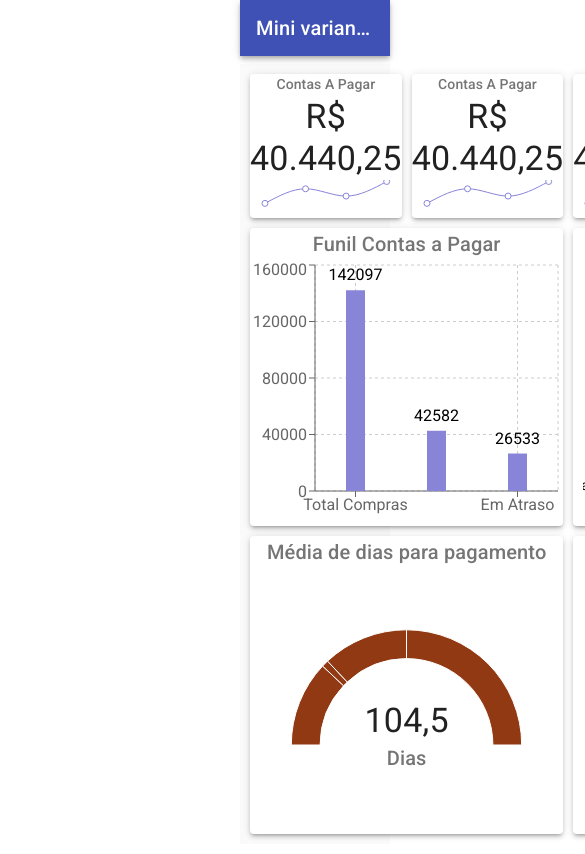
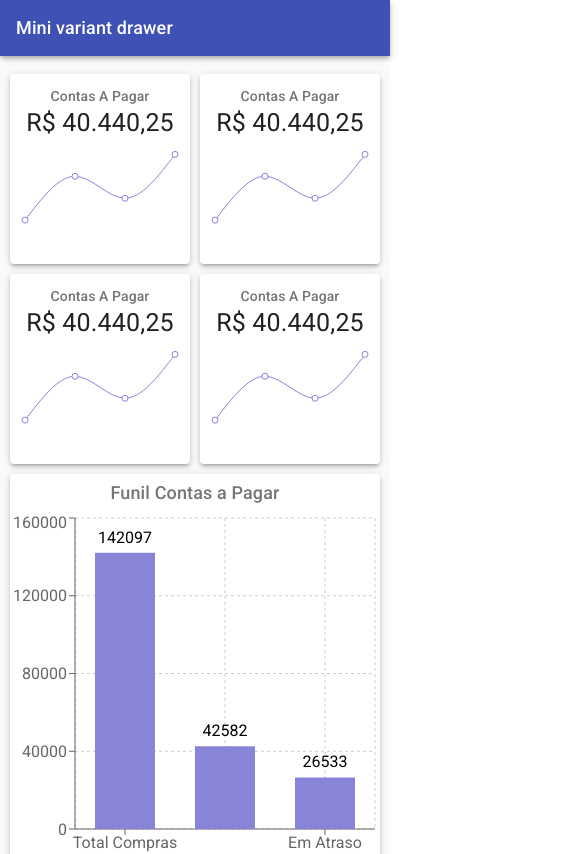
Before and after one commit to rafahgm/react-dashboard, a React (Create React App) app: page / in a window 390 px wide. Shown: the top 854 px of the page, 585 px wide, since content can reach past the window. Built offline with nearby package versions, Linux system fonts and the light colour scheme.

Commit message:
Expenses area responsive

```diff
--- a/src/App.tsx
+++ b/src/App.tsx
@@ -1,11 +1,17 @@
-import { createMuiTheme, ThemeProvider } from "@material-ui/core";
+import {
+  createMuiTheme,
+  responsiveFontSizes,
+  ThemeProvider,
+} from "@material-ui/core";
 import React from "react";
 import MainContent from "./components/MainContent";
 import SideMenu from "./components/SideMenu";
 import { orange } from "@material-ui/core/colors";
 import TopBar from "./components/TopBar";
 
-const theme = createMuiTheme({});
+let theme = createMuiTheme();
+
+theme = responsiveFontSizes(theme);
 
 function App() {
   return (
--- a/src/components/Cards/CreditOverview/index.tsx
+++ b/src/components/Cards/CreditOverview/index.tsx
@@ -13,6 +13,7 @@ const useStyles = makeStyles((theme: Theme) =>
       justifyContent: "center",
       height: "100%",
       padding: 10,
+      minHeight: "200px",
     },
     title: {},
   })
--- a/src/components/Cards/ExpensesAge/index.tsx
+++ b/src/components/Cards/ExpensesAge/index.tsx
@@ -32,6 +32,7 @@ const ExpensesAge = () => {
         flexDirection: "column",
         justifyContent: "center",
         height: "100%",
+        minHeight: "200px",
       }}
       elevation={3}
     >
--- a/src/components/Cards/ExpensesOverview/index.tsx
+++ b/src/components/Cards/ExpensesOverview/index.tsx
@@ -39,6 +39,7 @@ const ExpensesOverview = () => {
         flexDirection: "column",
         justifyContent: "center",
         height: "100%",
+        minHeight: "200px",
       }}
       elevation={3}
     >
@@ -60,7 +61,7 @@ const ExpensesOverview = () => {
         }}
       >
         <ResponsiveContainer>
-          <BarChart data={data} barCategoryGap={50}>
+          <BarChart data={data} barCategoryGap='20%'>
             <CartesianGrid strokeDasharray='3 3' />
             <XAxis
               style={{
--- a/src/components/Cards/MonthlyExpenses/index.tsx
+++ b/src/components/Cards/MonthlyExpenses/index.tsx
@@ -12,7 +12,12 @@ const MonthlyExpenses = () => {
   ];
   return (
     <Paper
-      style={{ height: "100%", display: "flex", flexDirection: "column" }}
+      style={{
+        height: "100%",
+        display: "flex",
+        flexDirection: "column",
+        minHeight: "100px",
+      }}
       elevation={3}
     >
       <div
--- a/src/components/Cards/PaymentDays/index.tsx
+++ b/src/components/Cards/PaymentDays/index.tsx
@@ -12,7 +12,12 @@ const data = [
 function PaymentDays() {
   return (
     <Paper
-      style={{ height: "100%", position: "relative", overflow: "hidden" }}
+      style={{
+        height: "100%",
+        position: "relative",
+        overflow: "hidden",
+        minHeight: "200px",
+      }}
       elevation={3}
     >
       <div>
--- a/src/components/MainContent/index.tsx
+++ b/src/components/MainContent/index.tsx
@@ -13,16 +13,26 @@ const useStyles = makeStyles((theme: Theme) =>
   createStyles({
     topbar: { ...theme.mixins.toolbar },
     box: {
-      marginLeft: 240,
       marginTop: 64,
-      width: `calc(100% - 240px)`,
+      [theme.breakpoints.up("lg")]: {
+        marginLeft: 240,
+        width: `calc(100% - 240px)`,
+      },
+
       height: `calc(100vh - 64px)`,
+      [theme.breakpoints.down("sm")]: {
+        height: "100%",
+      },
       backgroundColor: theme.palette.background.default,
     },
     gridContainer: {
       display: "grid",
       gridTemplateColumns: "repeat(4, 1fr)",
       gridTemplateRows: "repeat(5, 1fr)",
+      [theme.breakpoints.down("sm")]: {
+        gridTemplateColumns: "repeat(2, 1fr)",
+        // gridTemplateRows: "repeat(5, 1fr)",
+      },
       columnGap: 10,
       width: "100%",
       height: "100%",
--- a/src/components/SideMenu/index.tsx
+++ b/src/components/SideMenu/index.tsx
@@ -56,7 +56,7 @@ const SideMenu = () => {
   );
   return (
     <nav className={classes.drawer}>
-      <Hidden xsDown implementation='css'>
+      <Hidden mdDown implementation='css'>
         <Drawer variant='permanent' classes={{ paper: classes.drawerPaper }}>
           {drawer}
         </Drawer>
--- a/src/components/TopBar/index.tsx
+++ b/src/components/TopBar/index.tsx
@@ -7,8 +7,10 @@ const drawerSize = 240;
 const useStyles = makeStyles((theme: Theme) =>
   createStyles({
     topbar: {
-      marginLeft: drawerSize,
-      width: `calc(100% - ${drawerSize}px)`,
+      [theme.breakpoints.up("lg")]: {
+        marginLeft: drawerSize,
+        width: `calc(100% - ${drawerSize}px)`,
+      },
     },
   })
 );
```
